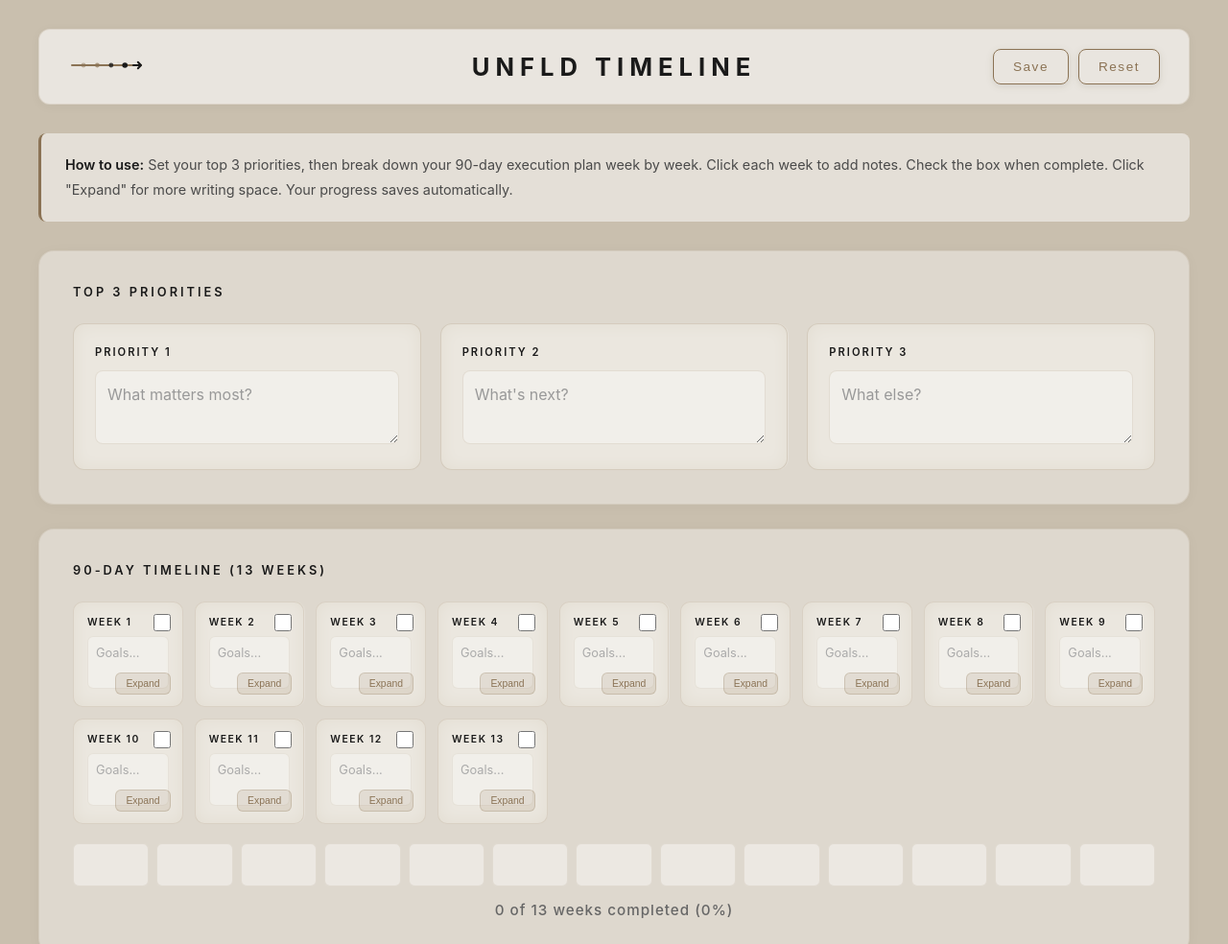
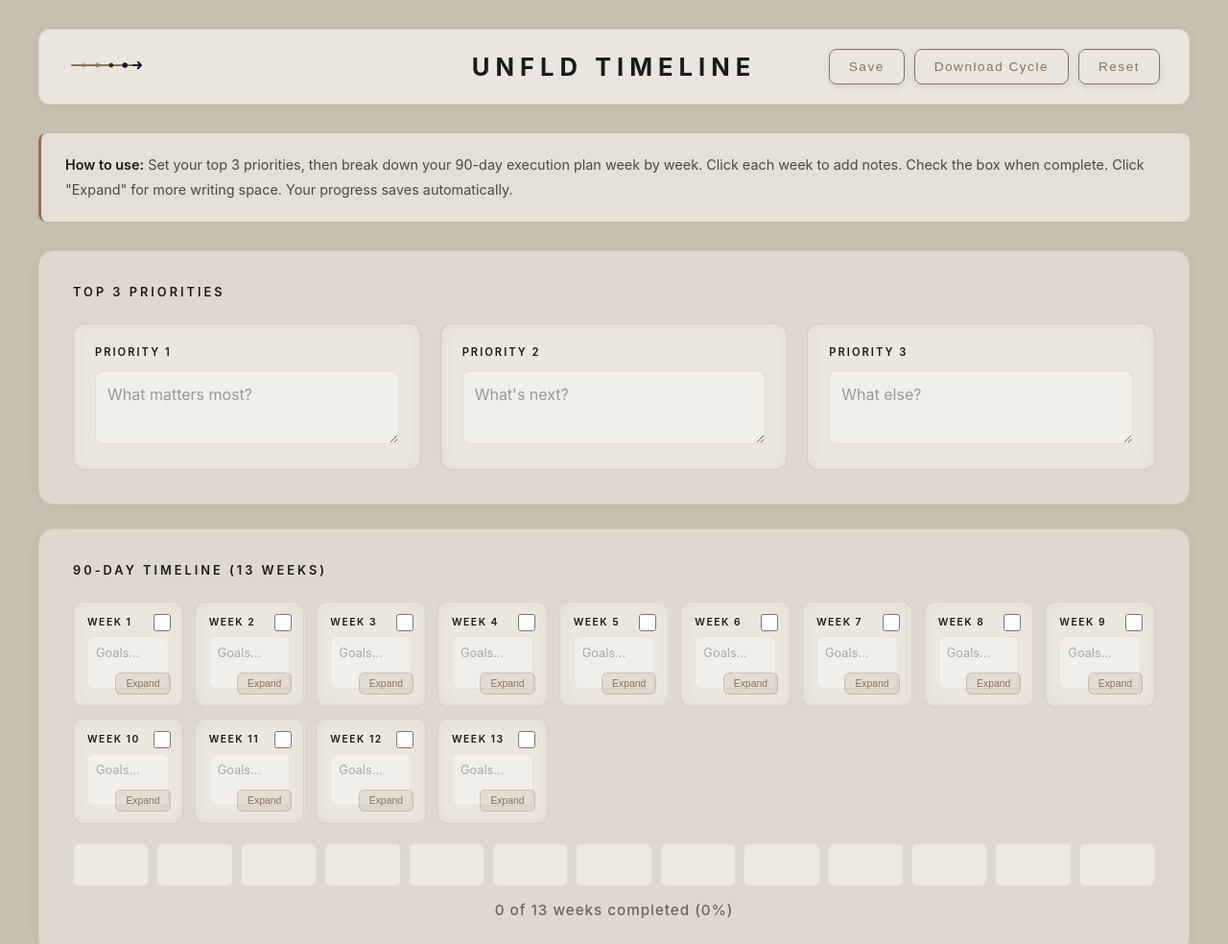
Before and after one commit to UNFLD1/UNFLD-Timeline, a plain HTML site: page index.html in a window 1280 px wide. Shown: the top 984 px of the page at 96% size. Drawn offline with Linux system fonts and the light colour scheme.

Commit message:
index.html

```diff
--- a/index.html
+++ b/index.html
@@ -628,6 +628,7 @@
             </div>
             <div class="header-right">
                 <button class="btn btn-reset" onclick="saveData()">Save</button>
+                <button class="btn btn-reset" onclick="downloadCycle()">Download Cycle</button>
                 <button class="btn btn-reset" onclick="confirmReset()">Reset</button>
             </div>
         </div>
@@ -837,6 +838,59 @@
             }
         }
 
+        // Download cycle data as file
+        function downloadCycle() {
+            // First save current state
+            saveData(true);
+
+            // Get saved data
+            const saved = localStorage.getItem('unfldTimeline');
+            if (!saved) {
+                alert('No data to download. Please add some priorities and weeks first.');
+                return;
+            }
+
+            const data = JSON.parse(saved);
+
+            // Create readable text format
+            let text = '=== UNFLD TIMELINE - 90 DAY CYCLE ===\n\n';
+            text += `Downloaded: ${new Date().toLocaleDateString()}\n\n`;
+
+            text += '--- TOP 3 PRIORITIES ---\n';
+            text += `Priority 1: ${data.priorities.priority1 || '(empty)'}\n`;
+            text += `Priority 2: ${data.priorities.priority2 || '(empty)'}\n`;
+            text += `Priority 3: ${data.priorities.priority3 || '(empty)'}\n\n`;
+
+            text += '--- 90-DAY TIMELINE (13 WEEKS) ---\n';
+            for (let i = 1; i <= 13; i++) {
+                const week = data.weeks[`week${i}`];
+                const status = week.completed ? '[✓ COMPLETED]' : '[  ]';
+                text += `\nWeek ${i} ${status}\n`;
+                text += `${week.text || '(no notes)'}\n`;
+            }
+
+            // Calculate completion
+            let completed = 0;
+            for (let i = 1; i <= 13; i++) {
+                if (data.weeks[`week${i}`].completed) completed++;
+            }
+            const percentage = Math.round((completed / 13) * 100);
+
+            text += `\n\n--- PROGRESS ---\n`;
+            text += `${completed} of 13 weeks completed (${percentage}%)\n`;
+
+            // Create download
+            const blob = new Blob([text], { type: 'text/plain' });
+            const url = URL.createObjectURL(blob);
+            const a = document.createElement('a');
+            a.href = url;
+            a.download = `UNFLD-Timeline-${new Date().toISOString().split('T')[0]}.txt`;
+            document.body.appendChild(a);
+            a.click();
+            document.body.removeChild(a);
+            URL.revokeObjectURL(url);
+        }
+
         // Load data
         function loadData() {
             const saved = localStorage.getItem('unfldTimeline');
```
